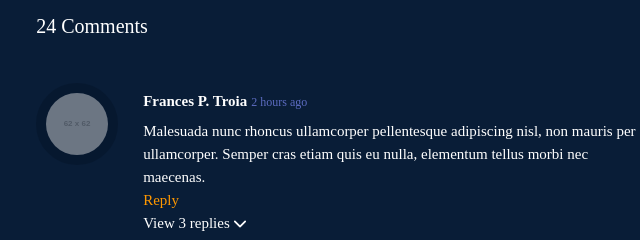
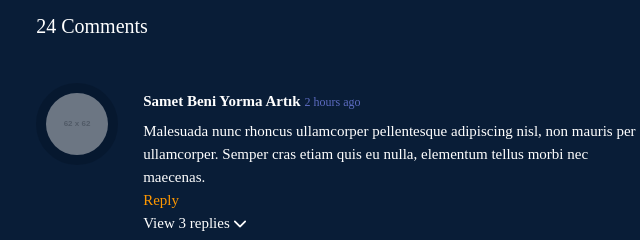
Before and after one commit to Sametkarakurtt/application2, a plain HTML site: page index.html in a window 1280 px wide. Shown: the part 236-476 px from the top of the page, 320-960 px from the left. Drawn offline with Linux system fonts and the light colour scheme; placeholder pictures from the web are drawn by us.

Commit message:
Düzenleme Yapıldı
Samet Bunu OKU

```diff
--- a/index.html
+++ b/index.html
@@ -30,7 +30,7 @@
                     <img src="https://via.placeholder.com/62">
                 </div>
                 <div class="text">
-                    <h4>Frances P. Troia</h4>
+                    <h4>Samet Beni Yorma Artık</h4>
                     <p class="zaman">2 hours ago</p>
                     <p>Malesuada nunc rhoncus ullamcorper pellentesque adipiscing nisl, non mauris per <br>
                         ullamcorper. Semper cras etiam quis eu nulla, elementum tellus morbi nec <br>
```
